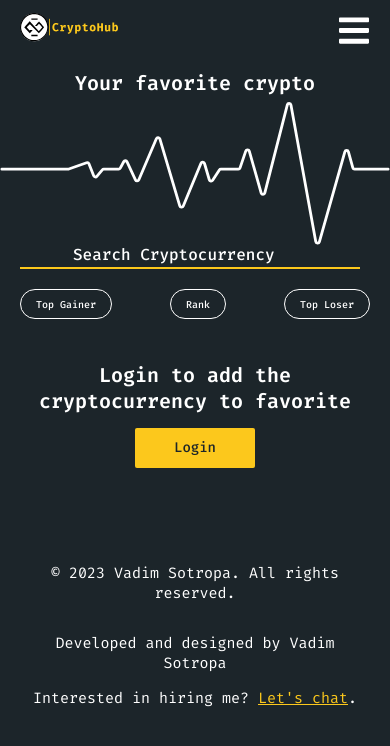
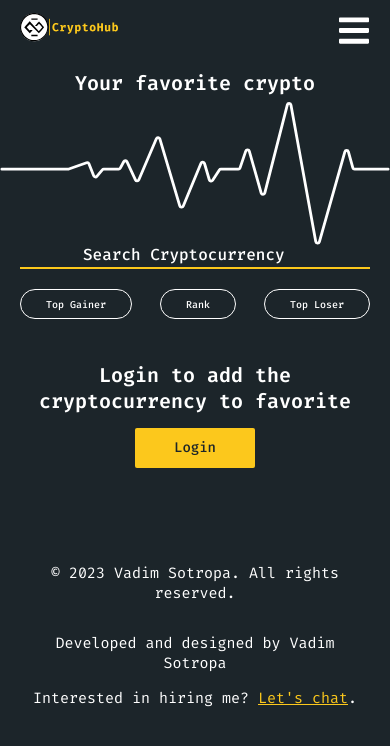
Before and after one commit to VadimSotropa/crypto-hub-front, a React (Create React App) app: page /favorite in a window 390 px wide. Shown: the top 746 px of the page. Built offline with nearby package versions, Linux system fonts and the light colour scheme.

Commit message:
filter btn style changed

```diff
--- a/src/styles/FilterBar.css
+++ b/src/styles/FilterBar.css
@@ -1,6 +1,7 @@
 @import url('https://fonts.googleapis.com/css2?family=Fira+Code:wght@300;400;500;600;700&display=swap');
 
-@media only screen and (max-width: 483px) {
+
+@media only screen and (max-width: 375px) {
   body {
     margin: 0;
     padding: 0;
@@ -26,7 +27,7 @@
     justify-content: center;
     align-items: center;
     gap: 5px;
-    margin-right: 10px;
+
     margin-bottom: 20px;
   }
   .serchImput {
@@ -39,7 +40,7 @@
     caret-color: white;
     border: none;
     color: white;
-    margin-right: 10px;
+
   }
 
  .svgSearch{
@@ -69,6 +70,121 @@
       height: 30px;
   cursor: pointer;
   padding: 0 15px;
+  }
+
+  .itemBTN:hover{
+      color: black;
+      background-color: white;
+      border: none;
+  }
+
+   .btnContianerFilter{
+      display: flex;
+      align-items: center;
+      justify-content: space-between;
+      gap: 10px;
+      width: 430px;
+  }
+
+  .curencyList{
+    font-size: 10px;
+      border: 1px solid #FFFFFF;
+      border-radius: 16px;
+      width: 50px;
+      height: 30px;
+     color: white;
+     background-color: transparent;
+     padding: 6px 12px;
+     display: flex;
+     justify-content: center;
+     align-items: center;
+     -moz-appearance: none;
+      -webkit-appearance: none;
+      appearance: none;
+      cursor: pointer;
+      display: none !important;
+  }
+
+  .curencyList:hover{
+      color: black;
+      background-color: white;
+      border: none;
+  }
+
+  .curency-list{
+      border: none;
+  }
+}
+
+@media only screen and (min-width: 375px) and (max-width: 483px){
+  body {
+    margin: 0;
+    padding: 0;
+    box-sizing: border-box;
+    background-color: #1c252a;
+    margin: 0 20px;
+    font-family: "Fira Code", monospace;
+  }
+
+  .containerFilter {
+    margin-top: -30px;
+    display: flex;
+    align-items: center;
+    justify-content: space-between;
+    flex-wrap: wrap;
+
+  }
+  .imputContainer {
+    border-bottom: solid 2px #fcc81c;
+    width: 100%;
+    height: 25px;
+    display: flex;
+    justify-content: center;
+    align-items: center;
+    gap: 5px;
+
+    margin-bottom: 20px;
+  }
+  .serchImput {
+    font-family: "Fira Code";
+    font-style: normal;
+    font-weight: 500;
+    font-size: 16px;
+    line-height: 18px;
+    background-color: transparent;
+    caret-color: white;
+    border: none;
+    color: white;
+
+  }
+
+ .svgSearch{
+  display: none;
+ }
+
+  input:focus::placeholder {
+    color: transparent !important;
+  }
+
+  .inputSearch {
+    background-color: transparent;
+    box-shadow: none;
+    border: none;
+    padding: 0;
+  }
+
+  .itemBTN{
+      font-family: 'Fira Code';
+      font-style: normal;
+      font-weight: 500;
+      font-size: 10px;
+      background-color: transparent;
+      border: 1px solid #FFFFFF !important;
+      border-radius: 16px;
+      color: white;
+      height: 30px;
+  cursor: pointer;
+  padding: 0 25px;
   }
 
   .itemBTN:hover{
```
